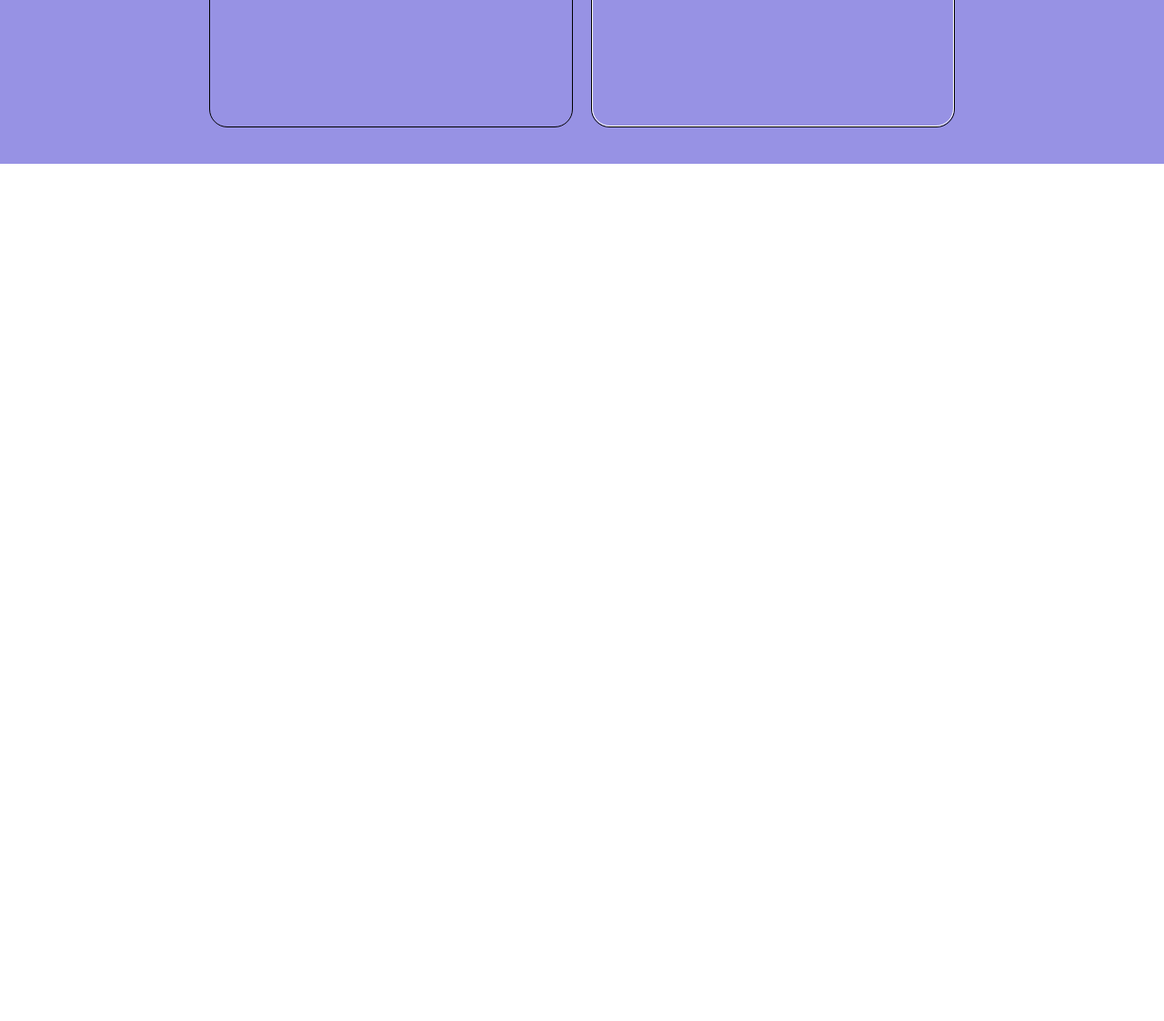
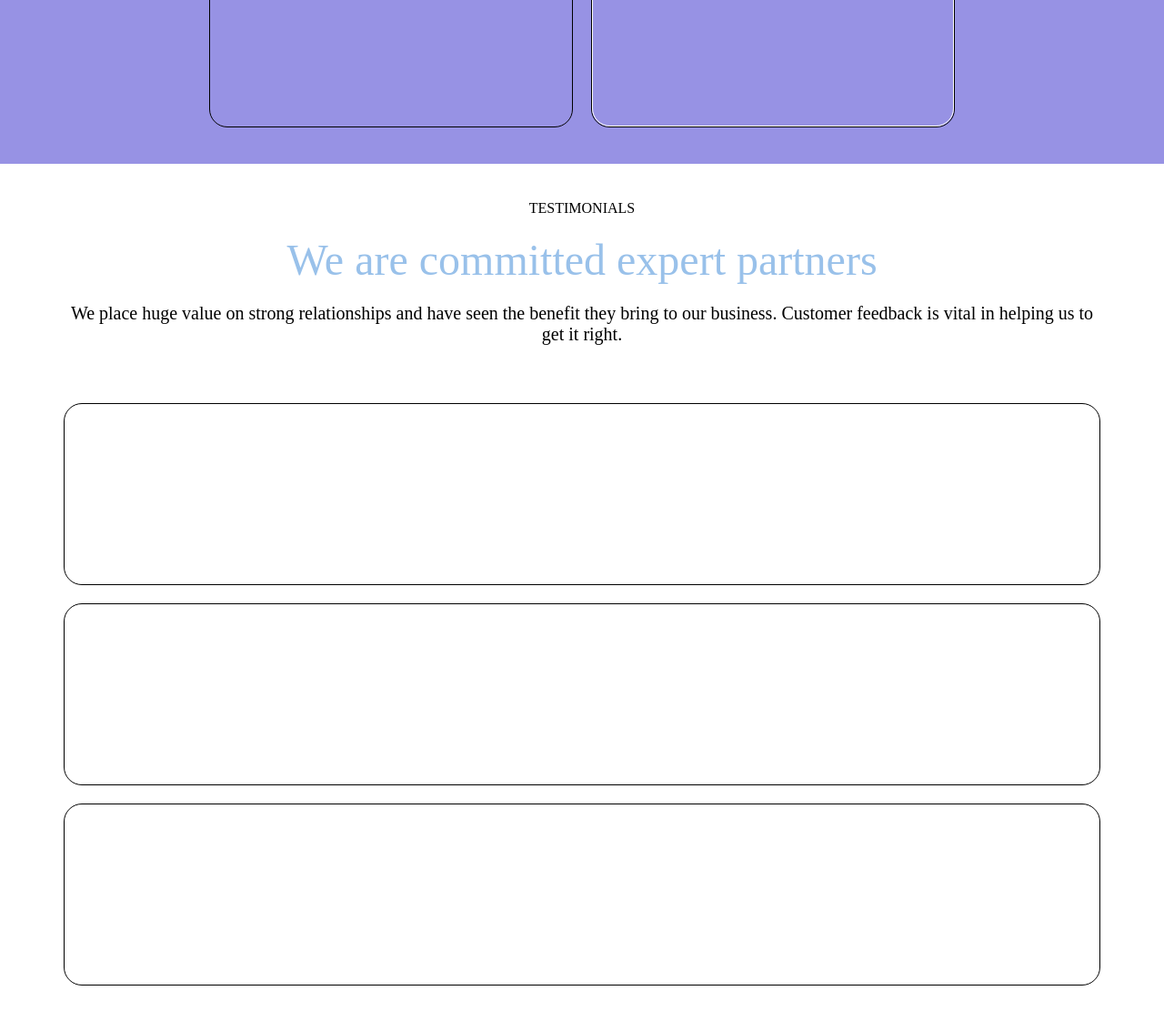
Before and after one commit to UmbertoDV/htmlcss-responsive-layout, a plain HTML site: page index.html in a window 1280 px wide. Shown: the part 1421-2543 px from the top of the page at 91% size. Before the commit the page ends 1721 px from the top, so only its background shows below. Drawn offline with Linux system fonts and the light colour scheme.

Commit message:
third section layout

```diff
--- a/css/mobile.css
+++ b/css/mobile.css
@@ -31,4 +31,5 @@
     .app-development{
         height: 100%;
     }
+    /* Testimonials / Third Section */
 }
--- a/css/style.css
+++ b/css/style.css
@@ -66,3 +66,28 @@ ul{
     border-radius: 20px;
     align-self: flex-end;
 }
+
+/* Testimonials / Third Section */
+.testimonial .row{
+    flex-direction: column;
+    gap: 20px;
+    padding: 4rem 0;
+}
+.testimonial .card{
+    width: 100%;
+    height: 200px;
+    border: 1px solid black;
+    border-radius: 20px;
+}
+.testimonial .content-text{
+    text-align: center;
+    margin-top: 40px;
+}
+.testimonial .content-text > h3{
+    color: #99c1ea;
+    font-size: 3rem;
+    margin: 20px 0;
+}
+.testimonial .content-text > p{
+    font-size: 1.25rem;
+}
--- a/index.html
+++ b/index.html
@@ -65,10 +65,26 @@
 				</div>
 			</div>
 		</section>
+		<!-- Testimonials / Third Section -->
+		<section class="testimonial">
+			<div class="big-container">
+				<div class="content-text">
+					<h2>TESTIMONIALS</h2>
+					<h3>We are committed expert partners</h3>
+					<p>
+						We place huge value on strong relationships and have seen the benefit they bring to our business. Customer feedback is vital in helping us to get it right.
+					</p>
+				</div>
+				<div class="row d-flex">
+					<div class="card"></div>
+					<div class="card"></div>
+					<div class="card"></div>
+				</div>
+			</div>
+		</section>
 	</main>
 	<footer>
 
 	</footer>
 </body>
-
 </html>
```
